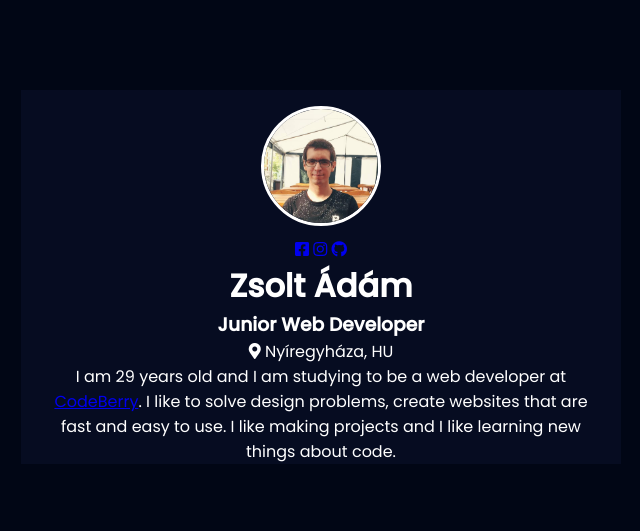
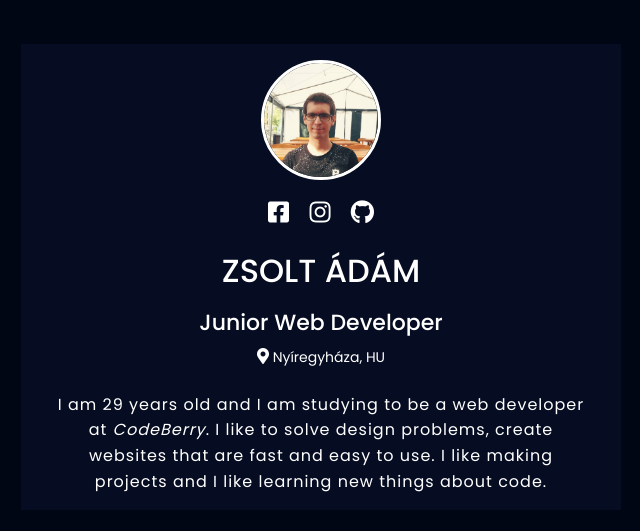
Before and after one commit to zsoltadam92/business-card, a plain HTML site: page index.html in a window 1280 px wide. Shown: the part 123-654 px from the top of the page, without its empty margins (319-959 px from the left). Drawn offline with Linux system fonts and the light colour scheme.

Commit message:
text settings

```diff
--- a/main.css
+++ b/main.css
@@ -37,7 +37,62 @@ img:hover {
     transition: all 0.5s ease-in-out;
 }
 
+a {
+    display: inline-block;
+    padding: 0.5rem;
+    color: #fff;
+}
+
+a .fa-facebook-square:hover {
+    color: rgb(255, 0, 64);
+}
+
+a .fa-instagram:hover {
+    color: rgb(74, 241, 8);
+}
+
+a .fa-github:hover {
+    color: rgb(0, 140, 255);
+}
+
+i {
+    font-size: 24px;
+}
+
 .profile-main {
     width: 90%;
     margin: 0 auto;
 }
+
+h1 {
+    padding: 0.7rem 0;
+    text-transform: uppercase;
+    font-weight: 500;
+}
+
+h3 {
+    padding-bottom: 0.5rem;
+    font-weight: 500;
+    font-size: 22px;
+}
+
+.location {
+    padding-bottom: 1.5rem;
+    font-size: 14px;
+}
+
+.location i {
+    font-size: 16px;
+}
+
+.about {
+    padding: 0 0 1rem;
+    line-height: 1.6;
+    letter-spacing: 1px;
+}
+
+.about a {
+    padding: 0;
+    font-style: italic;
+    text-decoration: none;
+}
```
